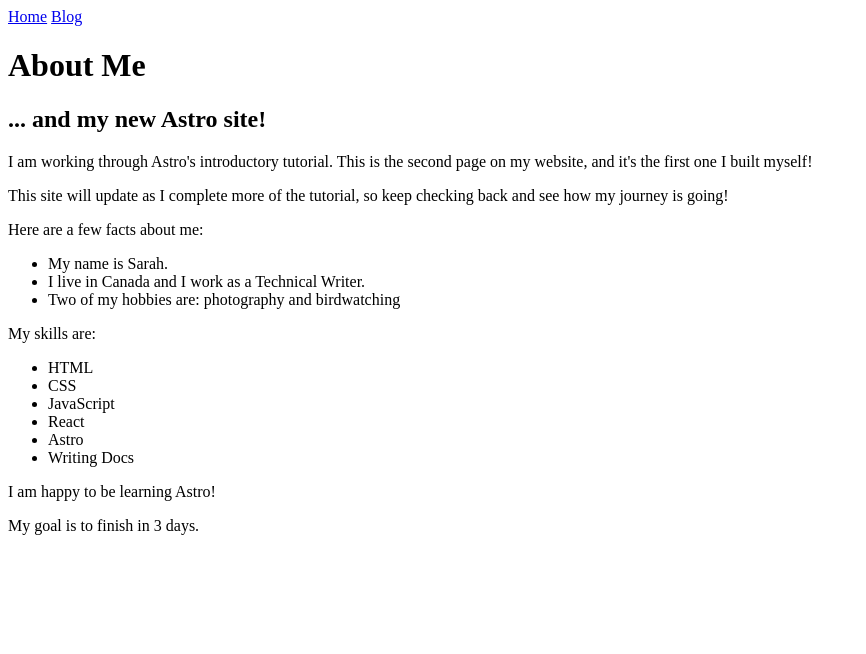
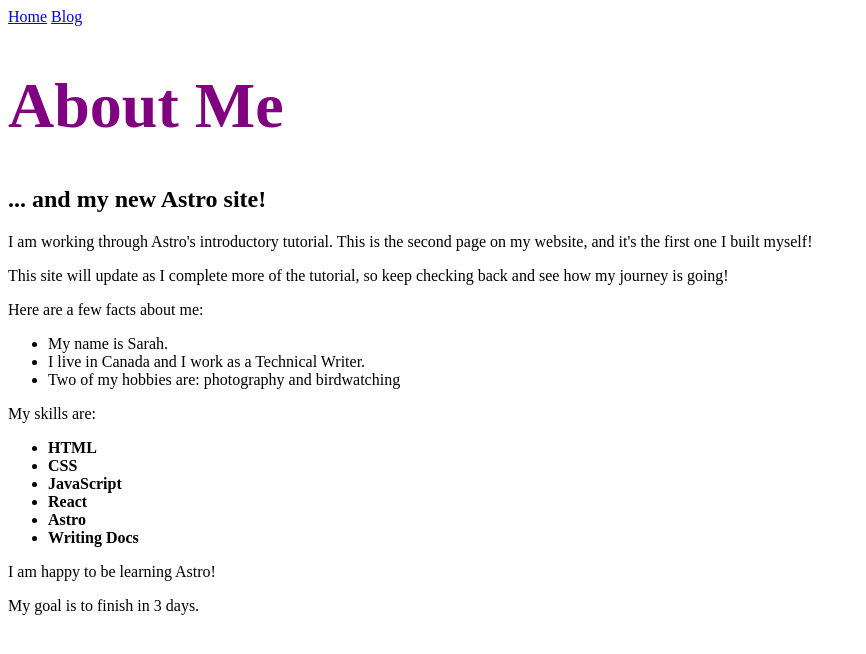
Before and after one commit to phillipknight/astro-pkk, an Astro site: page /about in a window 1280 px wide. Shown: the whole page, without its empty margins (0-866 px from the left). Built offline with nearby package versions, Linux system fonts and the light colour scheme; Astro itself is replaced by a stand-in of ours.

Commit message:
add styling variables

```diff
--- a/src/pages/about.astro
+++ b/src/pages/about.astro
@@ -12,6 +12,9 @@
 const happy = true;
 const finished = false;
 const goal = 3;
+
+const skillColor = "navy";
+
 ---
 
 <html lang="en">
@@ -21,6 +24,17 @@
 		<meta name="viewport" content="width=device-width" />
 		<meta name="generator" content={Astro.generator} />
         <title>{pageTitle}</title>
+        <style>
+            h1 {
+              color: purple;
+              font-size: 4rem;
+            }
+            .skill {
+              color: green;
+              color: var(--skillColor);
+              font-weight: bold;
+            }
+          </style>
 	</head>
 	<body>
 
@@ -42,7 +56,7 @@
         </ul>
         <p>My skills are:</p>
         <ul>
-          {skills.map((skill) => <li>{skill}</li>)}
+         {skills.map((skill) => <li class="skill">{skill}</li>)}
         </ul>
 
         {happy && <p>I am happy to be learning Astro!</p>}
```
